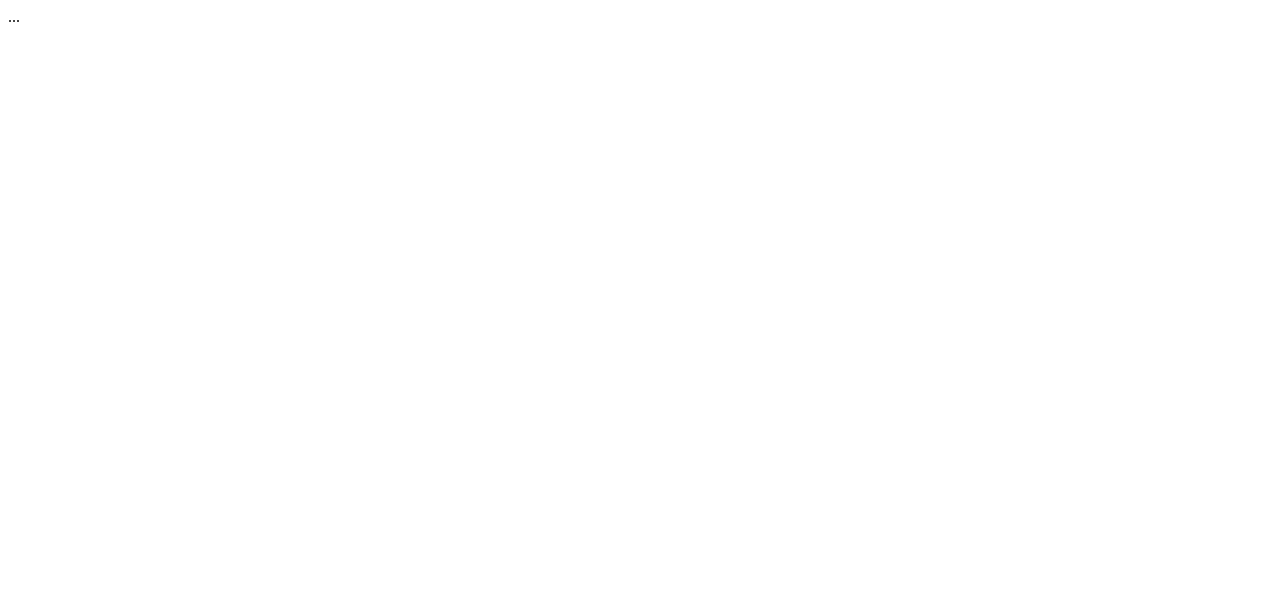
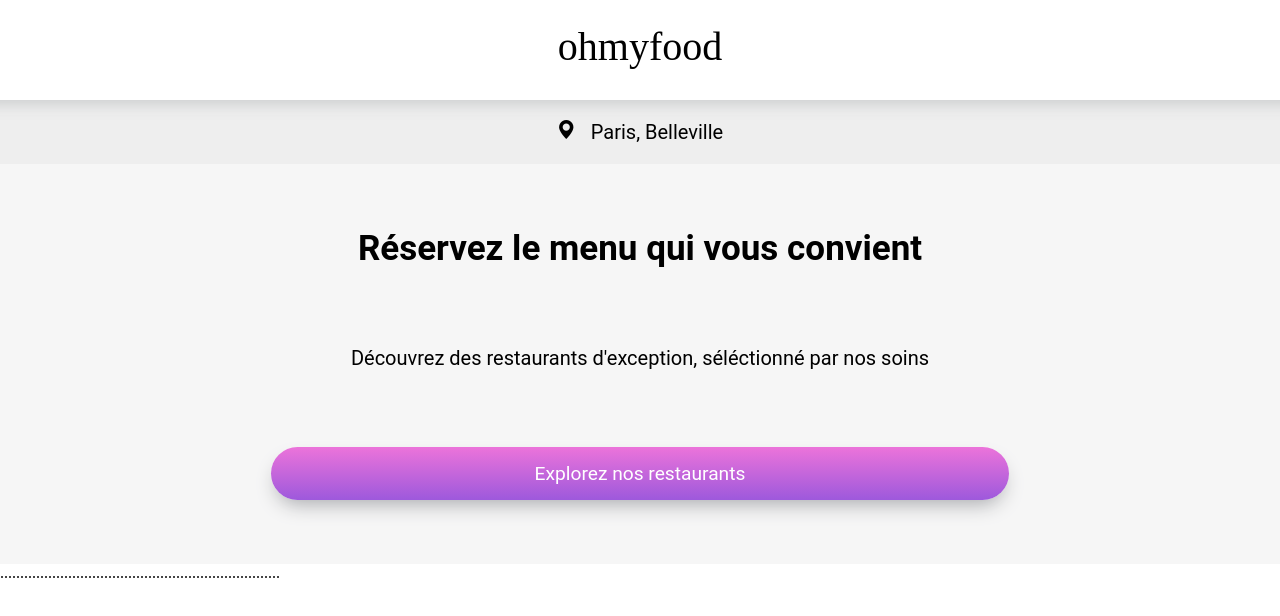
Before and after one commit to TheOutzider/Ohmyfood.project.io, a website: page index.html in a window 1280 px wide. Drawn offline with nearby package versions, Linux system fonts and the light colour scheme; a web font is replaced by a local one.

Commit message:
patch-0.2

```diff
--- a/index.html
+++ b/index.html
@@ -7,9 +7,27 @@
     <link href="http://fonts.cdnfonts.com/css/roboto" rel="stylesheet">
     <link rel="stylesheet" href="./css/style.css">
     <meta name="viewport" content="width=device-width, initial-scale=1">
+    <link rel="stylesheet" href="https://cdn.jsdelivr.net/npm/bootstrap-icons@1.3.0/font/bootstrap-icons.css">
 
 </head>
 <body>
-    <nav>...</nav>
+    <header>
+        <div class="logo_banner">
+        <span class="logo">ohmyfood</span>
+        </div>
+        <div class="exploration">
+            <div class="localisation">
+                <i class="bi bi-geo-alt-fill"></i>
+                <span class="location">Paris, Belleville</span>
+            </div>
+            <div class="subloc">
+                <div class="title">Réservez le menu qui vous convient</div>
+                <div class="subtitle">Découvrez des restaurants d'exception, séléctionné par nos soins</div>
+                <div class="explore">Explorez nos restaurants</div>
+            </div>
+        </div>
+    </header>
+
+    <nav>......................................................................</nav>
 
 </body>
--- a/style.sass
+++ /dev/null
@@ -1,12 +0,0 @@
-@media screen and ( max-width: 768px )
-@import url('http://fonts.cdnfonts.com/css/shrikhand')
-@import url('http://fonts.cdnfonts.com/css/roboto')
-$color-violetOMF: #9356DC
-$color-pinkOMF: #FF79DA
-$color-greenOMF: #99E2D0
-sass ./style.sass ./css/style.css
-
-*
-    box-sizing: border-box
-    font-family: 'roboto', 'shirkland' sans-serif
-    background-color: $color-violetOMF
--- /dev/null
+++ b/style.scss
@@ -0,0 +1,13 @@
+@media screen and ( max-width: 768px );
+@import url('http://fonts.cdnfonts.com/css/shrikhand');
+@import url('http://fonts.cdnfonts.com/css/roboto');
+$color-violetOMF: #9356DC;
+$color-pinkOMF: #FF79DA;
+$color-greenOMF: #99E2D0;
+
+*{
+    box-sizing: border-box;
+    color: #9356DC;
+    font-family: 'roboto', 'shirkland' sans-serif;
+    background-color: $color-violetOMF;
+}
```
Also changed, not shown: css/style.css.
